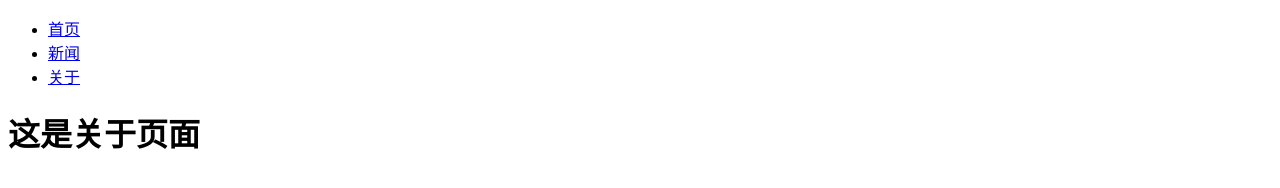
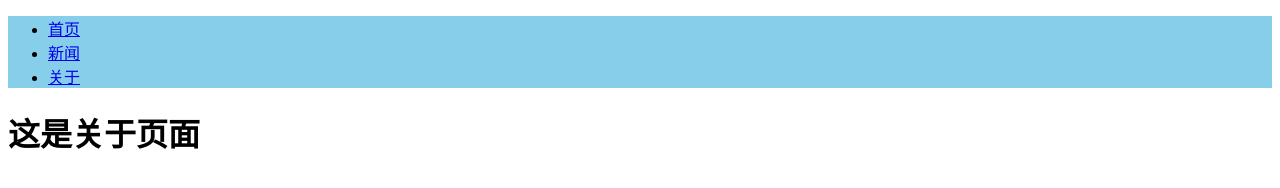
Before and after one commit to ewerqe/Ewerqe.github.io, a plain HTML site: page about.html in a window 1280 px wide. Drawn offline with Linux system fonts and the light colour scheme.

Commit message:
modified 3 fiels

```diff
--- a/about.html
+++ b/about.html
@@ -3,6 +3,11 @@
 	<head>
 		<meta charset="utf-8">
 		<title>去去去去</title>
+		<style>
+			#header{
+				background-color: skyblue;
+			}
+		</style>
 	</head>
 	<body>
 		<div id="wrap">
```
Also changed, not shown: index.html (+5 -0 lines), news.html (+5 -0 lines).
